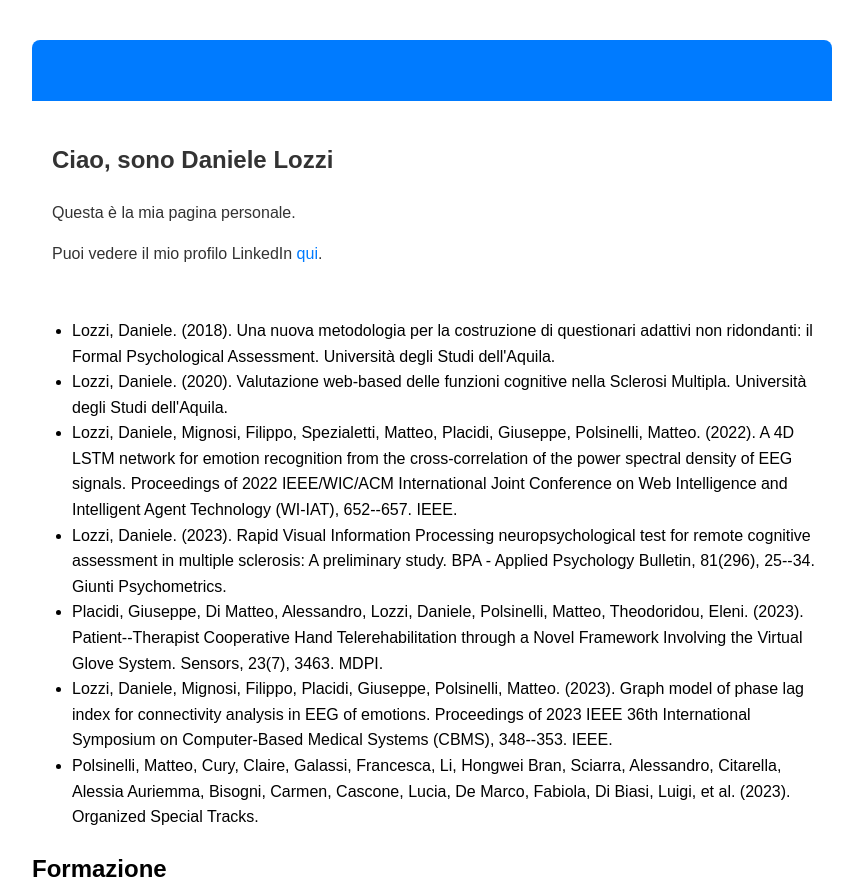
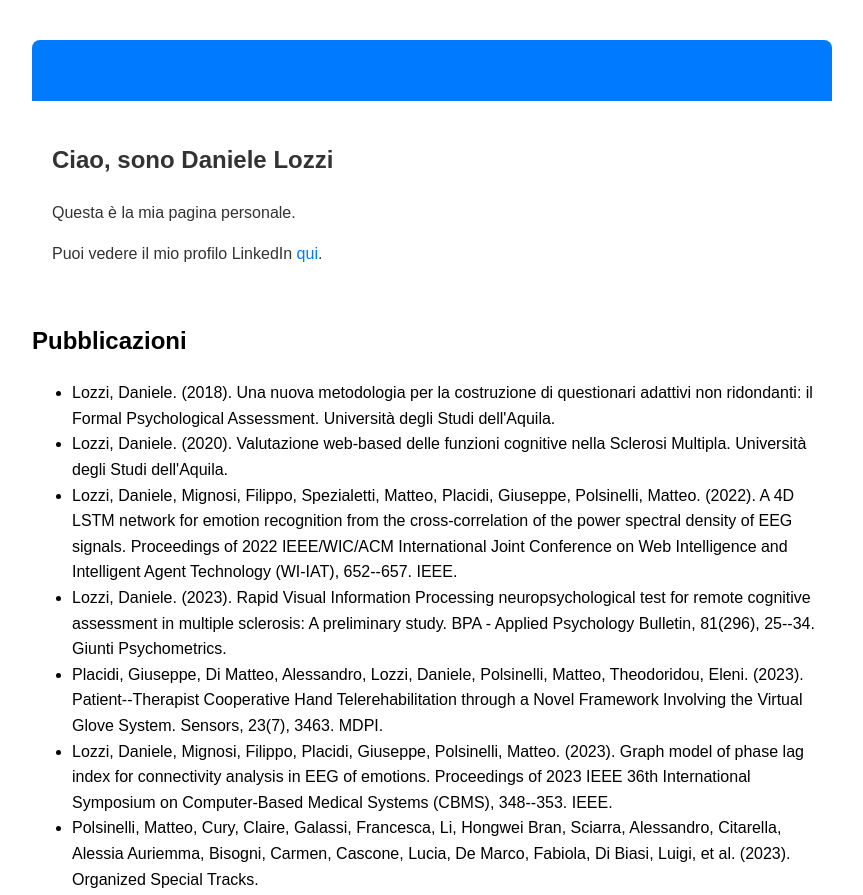
Before and after one commit to danielelozzi/danielelozzi.github.io, a plain HTML site: page index.html in a window 1280 px wide. Shown: the top 895 px of the page, without its empty margins (208-1071 px from the left). Drawn offline with Linux system fonts and the light colour scheme.

Commit message:
Update index.html

```diff
--- a/index.html
+++ b/index.html
@@ -57,8 +57,9 @@
             <p>Questa è la mia pagina personale.</p>
             <p>Puoi vedere il mio profilo LinkedIn <a href="https://www.linkedin.com/in/lozzidaniele/" target="_blank">qui</a>.</p>
             </div>
-            <div>
-                <ul class="pubblicazioni">
+            <div class="Pubblicazioni">
+                <h2>Pubblicazioni</h2>
+                <ul>
                     <li>Lozzi, Daniele. (2018). Una nuova metodologia per la costruzione di questionari adattivi non ridondanti: il Formal Psychological Assessment. Università degli Studi dell'Aquila.</li>
                     <li>Lozzi, Daniele. (2020). Valutazione web-based delle funzioni cognitive nella Sclerosi Multipla. Università degli Studi dell'Aquila.</li>
                     <li>Lozzi, Daniele, Mignosi, Filippo, Spezialetti, Matteo, Placidi, Giuseppe, Polsinelli, Matteo. (2022). A 4D LSTM network for emotion recognition from the cross-correlation of the power spectral density of EEG signals. Proceedings of 2022 IEEE/WIC/ACM International Joint Conference on Web Intelligence and Intelligent Agent Technology (WI-IAT), 652--657. IEEE.</li>
@@ -68,7 +69,7 @@
                     <li>Polsinelli, Matteo, Cury, Claire, Galassi, Francesca, Li, Hongwei Bran, Sciarra, Alessandro, Citarella, Alessia Auriemma, Bisogni, Carmen, Cascone, Lucia, De Marco, Fabiola, Di Biasi, Luigi, et al. (2023). Organized Special Tracks.</li>
                 </ul>
         </div>
-        <div class="cv-section">
+        <div class="Formazione">
             <h2>Formazione</h2>
             <ul>
                 <li>
```
